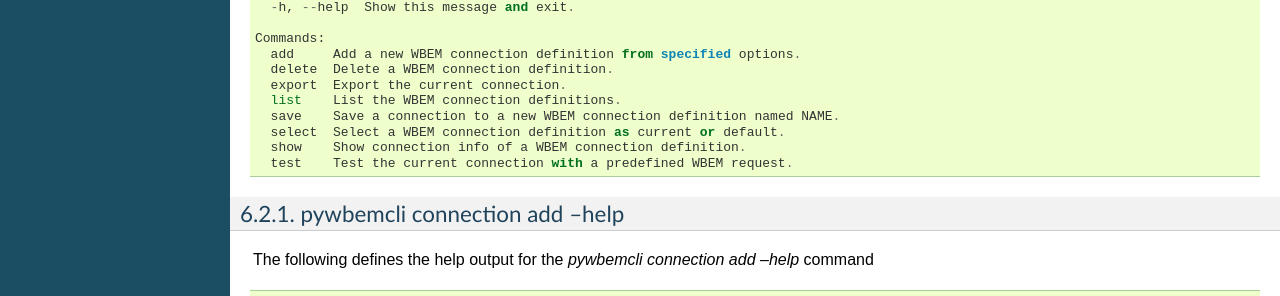
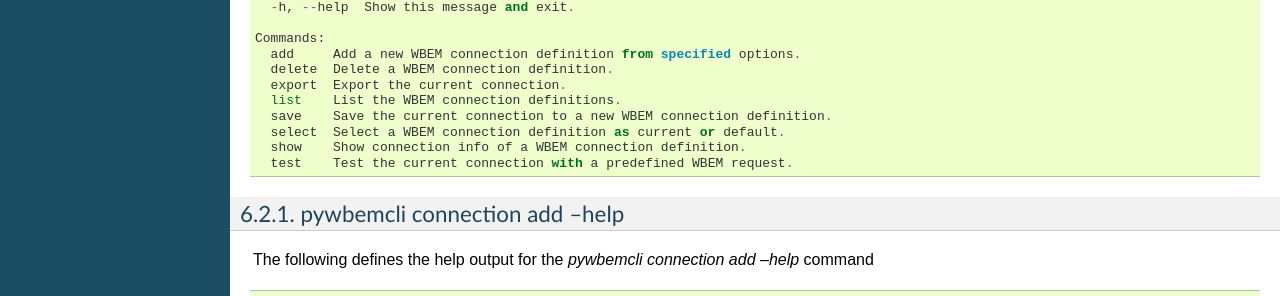
Before and after one commit to pywbem/pywbemtools, a Sphinx documentation site: the page built from docs/pywbemclicmdshelp.rst, in a window 1280 px wide and 900 px high, scrolled down 9224 px. Shown: the part 151-447 px from the top of the window. Built offline with Sphinx 7.4.7, drawn with Linux system fonts in a browser that asks for light colours; the version number could not be read and is left out; some of the changed text lies outside the part shown.

Commit message:
Updated the pywbemclicmdshelp.rst file
Signed-off-by: Andreas Maier <maiera@de.ibm.com>

```diff
--- a/docs/pywbemclicmdshelp.rst
+++ b/docs/pywbemclicmdshelp.rst
@@ -670,7 +670,7 @@
       delete  Delete a WBEM connection definition.
       export  Export the current connection.
       list    List the WBEM connection definitions.
-      save    Save a connection to a new WBEM connection definition named NAME.
+      save    Save the current connection to a new WBEM connection definition.
       select  Select a WBEM connection definition as current or default.
       show    Show connection info of a WBEM connection definition.
       test    Test the current connection with a predefined WBEM request.
@@ -892,11 +892,11 @@
 
     Usage: pywbemcli connection save [COMMAND-OPTIONS] NAME
 
-      Save a connection to a new WBEM connection definition named NAME.
+      Save the current connection to a new WBEM connection definition.
 
       Create a new WBEM connection definition in the connections file from the
-      current connection A connection definition with the name NAME must not yet
-      exist. The NAME argument (the name of the new connection) is required.
+      current connection. A connection definition with the name NAME must not
+      yet exist. The NAME argument (the name of the new connection) is required.
 
       Examples:
 
```
